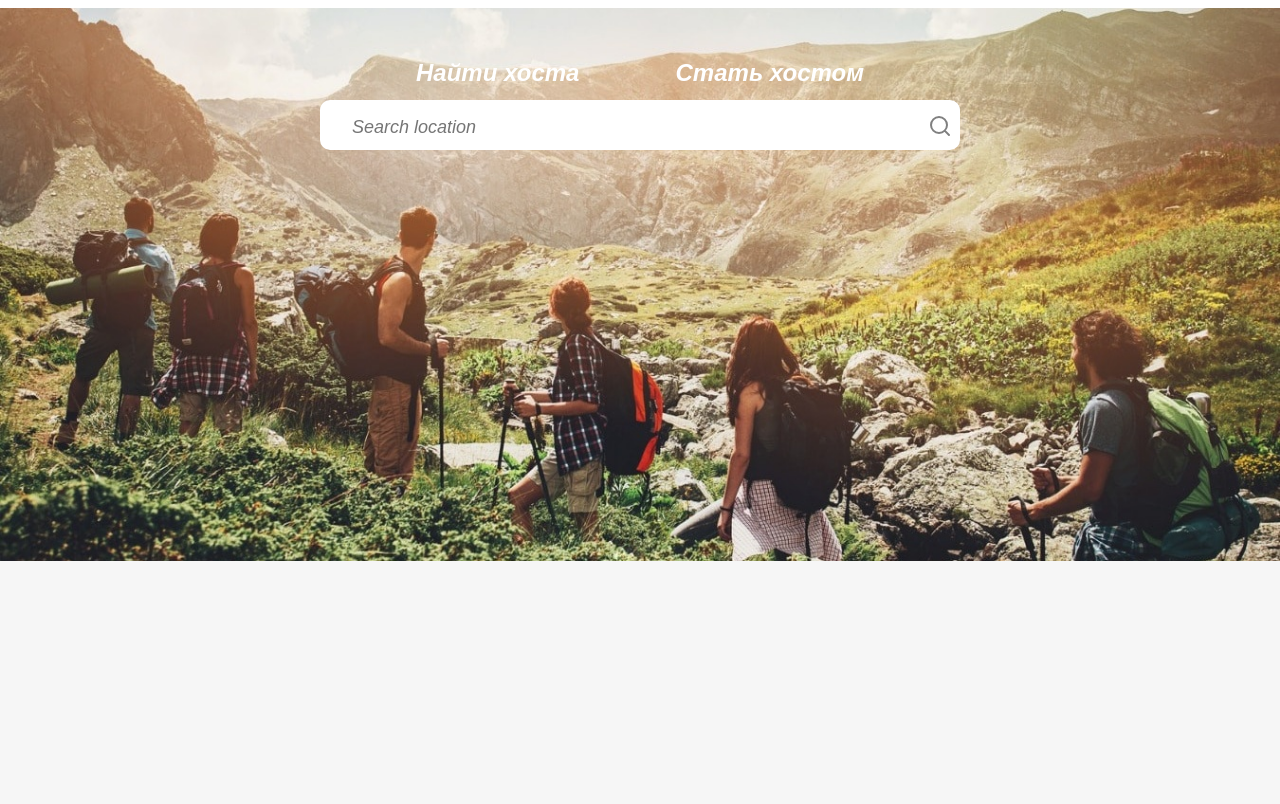
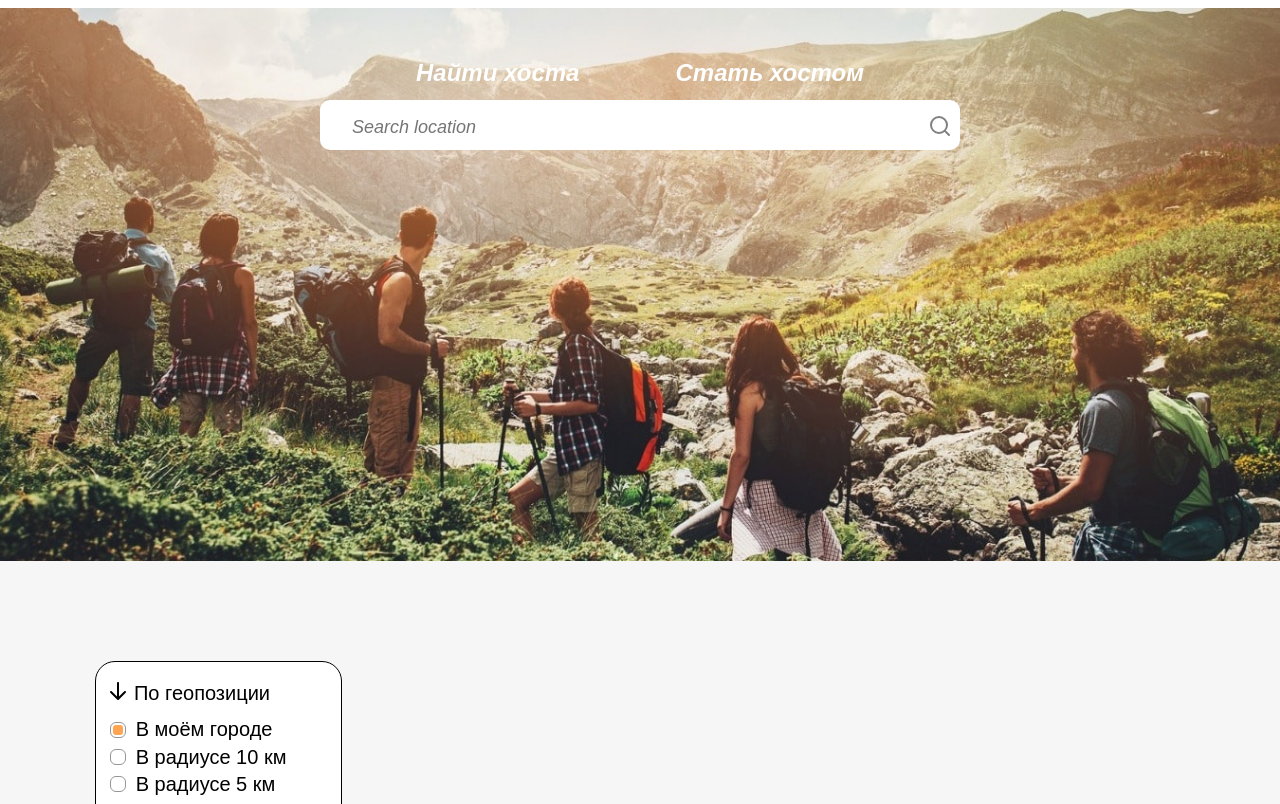
Before and after one commit to rasulov1337/2024_2_Fight-club, a website with bundled scripts: page public/index.html in a window 1280 px wide. Shown: the part 148-952 px from the top of the page. Before the commit the page ends 800 px from the top, so only its background shows below. Built offline with nearby package versions, Linux system fonts and the light colour scheme; files whose address does not match are found by name.

Commit message:
Move main page into separate file Change names to better ones

```diff
--- a/public/components/Auth/auth.js
+++ b/public/components/AuthPopup/AuthPopup.js
@@ -1,6 +1,6 @@
 'use strict';
 
-class Auth {
+class AuthPopup {
     constructor() {
         this.overlay = document.createElement('div');
         this.overlay.classList.add('overlay');
@@ -139,4 +139,4 @@ class Auth {
     }
 }
 
-export default Auth;
+export default AuthPopup;
--- /dev/null
+++ b/public/components/MainPage/MainPage.js
@@ -0,0 +1,39 @@
+import Filter from "../Filter/Filter.js";
+import AdCard from "../AdCard/AdCard.js";
+import MainPhoto from "../MainPhoto/MainPhoto.js";
+
+class MainPage {
+    constructor(root) {
+        this.root = root
+
+        this.mainPhotoContainer = new MainPhoto();
+
+        this.pageContent = document.createElement('div');
+        this.pageContent.id = 'main-content';
+
+        // Фильтр
+        const filter = new Filter();
+        this.pageContent.appendChild(filter.getFilter());
+
+        // Здесь будет витрина
+        this.adsContainer = document.createElement('div');
+        this.adsContainer.classList.add('advert');
+    }
+
+    render() {
+        const res = fetch('http://localhost:8080/api/ads')
+            .then(res => res.json())
+            .then(data => {
+                data = data['places']
+                for (const [_, d] of Object.entries(data)) {
+                    const card = new AdCard(d, this.adsContainer);
+                    card.render()
+                }
+                this.pageContent.appendChild(this.adsContainer);
+            })
+
+        this.root.replaceChildren(this.mainPhotoContainer.getMainPhoto(), this.pageContent);
+    }
+}
+
+export default MainPage
--- a/public/index.js
+++ b/public/index.js
@@ -1,72 +1,55 @@
 'use strict';
 
 import Header from "./components/Header/Header.js";
-import Filter from "./components/Filter/Filter.js";
-import AdCard from "./components/AdCard/AdCard.js";
-import Auth from "./components/Auth/auth.js";
-import MainPhoto from "./components/MainPhoto/MainPhoto.js";
+import AuthPopup from "./components/AuthPopup/AuthPopup.js";
+import MainPage from "./components/MainPage/MainPage.js";
+
 
 const root = document.getElementById('root');
+const pageContainer = document.createElement('div');
 
 const headerCallbacks = {
-    mainPage: loadMainPage,
-    mapPage: loadMapPage,
-    articlesPage: loadArticlesPage,
-    messagesPage: loadMessagesPage,
-    favoritesPage: loadFavoritesPage,
-    notificationsPage: loadNotificationsPage,
-    signInPage: loadSignInPage,
+    mainPage: renderMainPage,
+    mapPage: renderMapPage,
+    articlesPage: renderArticlesPage,
+    messagesPage: renderMessagesPage,
+    favoritesPage: renderFavoritesPage,
+    notificationsPage: renderNotificationsPage,
+    signInPage: renderSignInPage,
 }
 
-async function loadMainPage() {
-    //Контент главной страницы
-    const pageContent = document.createElement('div');
-    pageContent.id = 'main-content';
-
-    //Фильтр
-    const filter = new Filter();
-    pageContent.appendChild(filter.getFilter());
-
-    //Здесь будет витрина
-    const adsContainer = document.createElement('div');
-    adsContainer.classList.add('advert');
-
-    const res = await fetch('http://localhost:8080/api/ads')
-    let data = await res.json();
-    data = data['places']
-    for (const [_, d] of Object.entries(data)) {
-        const card = new AdCard(d, adsContainer);
-        card.render()
-    }
-    pageContent.appendChild(adsContainer);
-
-    root.appendChild(pageContent);
+function renderMainPage() {
+    const mainPage = new MainPage(pageContainer)
+    mainPage.render()
 }
 
-function loadMapPage() {
+function renderMapPage() {
 }
 
-function loadArticlesPage() {
+function renderArticlesPage() {
 }
 
-function loadMessagesPage() {
+function renderMessagesPage() {
 }
 
-function loadFavoritesPage() {
+function renderFavoritesPage() {
 }
 
-function loadNotificationsPage() {
+function renderNotificationsPage() {
 }
 
-function loadSignInPage() {
-    const auth = new Auth();
+function renderSignInPage() {
+    const auth = new AuthPopup();
     root.appendChild(auth.getAuth());
 }
 
-const header = new Header(headerCallbacks);
-root.appendChild(header.getMainContainer());
 
-const mainPhotoContainer = new MainPhoto();
-root.appendChild(mainPhotoContainer.getMainPhoto());
+(() => {
+    const header = new Header(headerCallbacks);
+    root.appendChild(header.getMainContainer());
 
-await loadMainPage();
+    pageContainer.classList.add('page-container');
+    root.appendChild(pageContainer);
+
+    renderMainPage(pageContainer);
+})()
--- a/public/style.css
+++ b/public/style.css
@@ -1,6 +1,6 @@
 @import "components/AdCard/AdCard.css";
 @import "components/Filter/Filter.css";
-@import "components/Auth/auth.css";
+@import "components/AuthPopup/AuthPopup.css";
 @import "components/MainPhoto/MainPhoto.css";
 
 * {
```
Also changed, not shown: public/components/AuthPopup/AuthPopup.css (renamed from public/components/Auth/auth.css).
